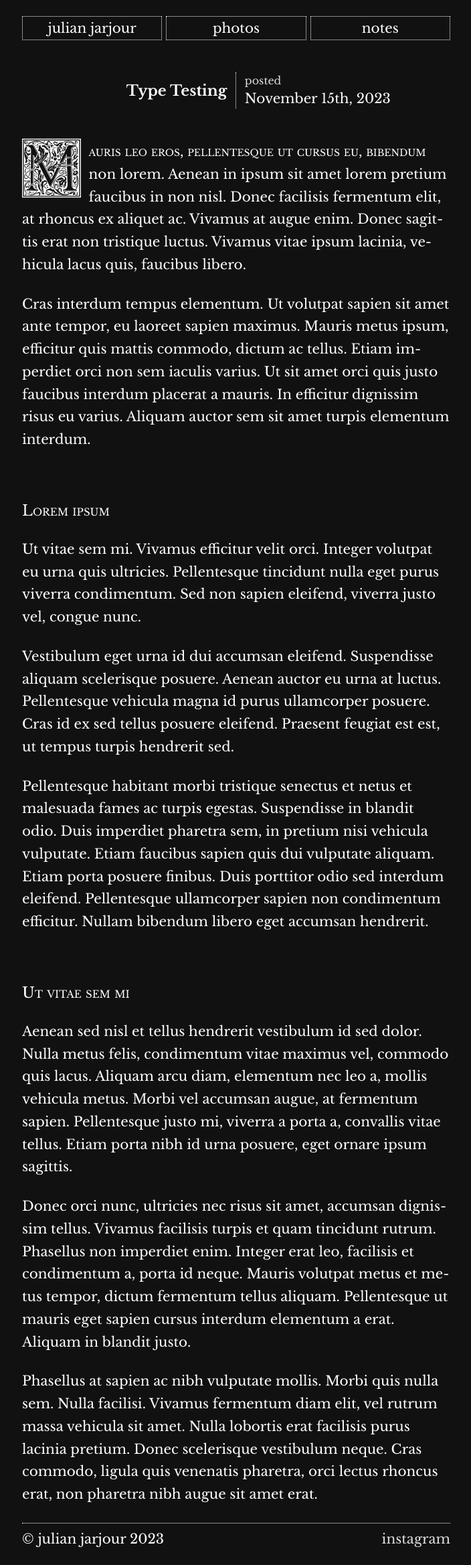
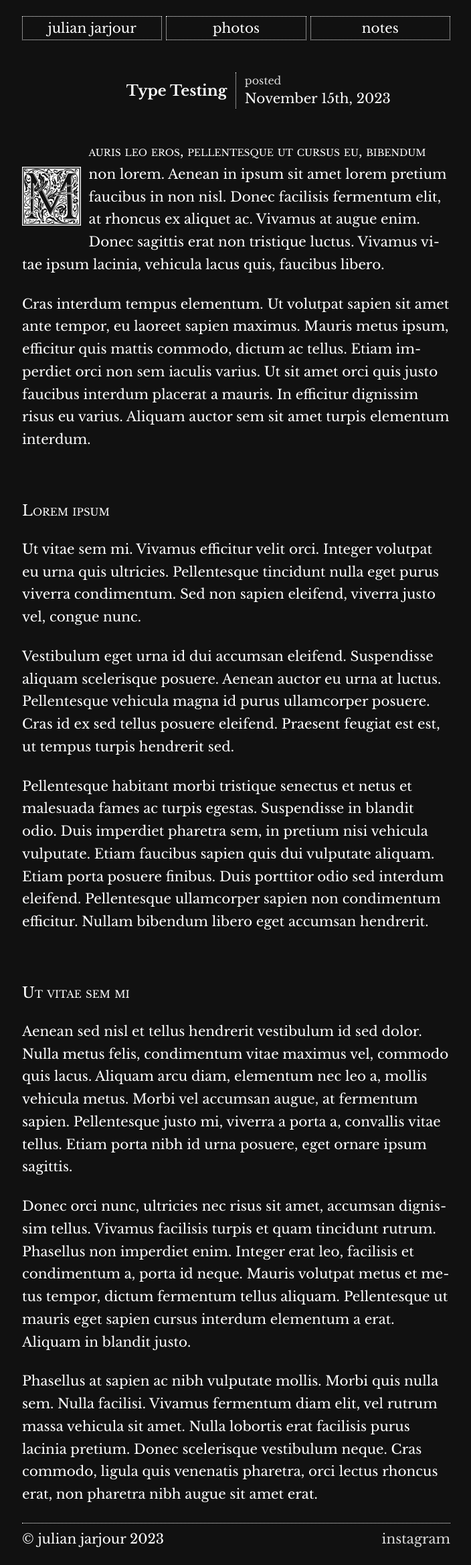
Before and after one commit to jarzanman/jarzanman.github.io, a Jekyll site: the page built from _notes/type-testing.md, in a window 1280 px wide. Shown: the whole page at 67% size, without its empty margins (287-991 px from the left). Built offline with Jekyll 4.4.1, drawn with Linux system fonts in a browser that asks for light colours.

Commit message:
lineheight

```diff
--- a/_sass/base.scss
+++ b/_sass/base.scss
@@ -23,7 +23,7 @@ p {
   font-family: "GoudyIni";
   float: left;
   font-size: 5.5em;
-  line-height: 0.65;
+  line-height: 1.4;
   padding: 0.05em 0.065em 0 0;
 }
 .titleblock + p:first-line {
```
Also changed, not shown: 1 other file.
